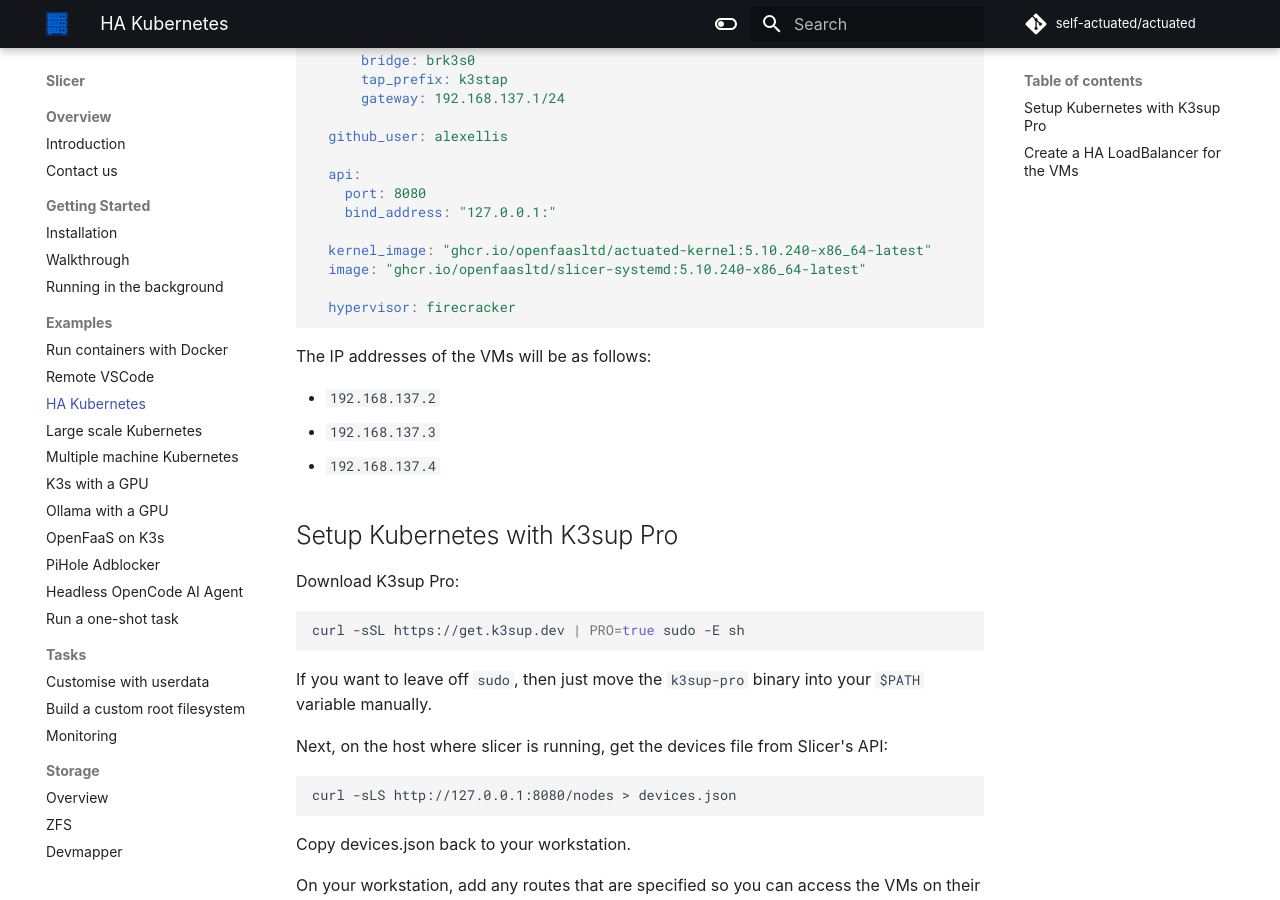
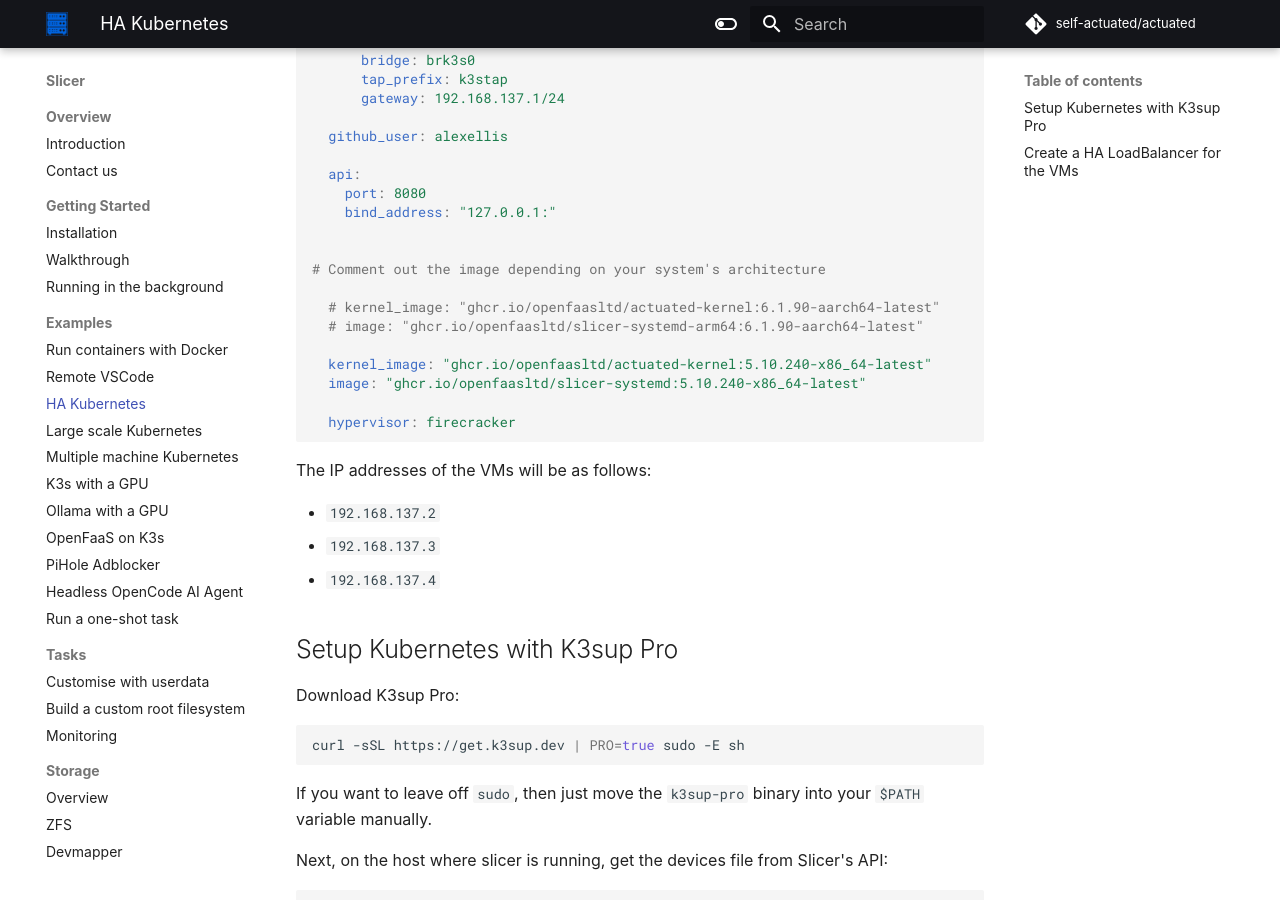
Before and after one commit to slicervm/docs.slicervm.com, an MkDocs documentation site: the page built from docs/examples/ha-k3s.md, in a window 1280 px wide and 900 px high, scrolled down 512 px. Built offline with MkDocs 1.6.1 and Material for MkDocs 9.7.7, drawn with Linux system fonts in a browser that asks for light colours; some web fonts are replaced; comment, search, counter and statistics services are not loaded.

Commit message:
Show arm images for K3s
Signed-off-by: Alex Ellis (OpenFaaS Ltd) <alexellis2@gmail.com>

```diff
--- a/docs/examples/ha-k3s.md
+++ b/docs/examples/ha-k3s.md
@@ -25,6 +25,12 @@
   api:
     port: 8080
     bind_address: "127.0.0.1:"
+
+
+# Comment out the image depending on your system's architecture
+
+  # kernel_image: "ghcr.io/openfaasltd/actuated-kernel:6.1.90-aarch64-latest"
+  # image: "ghcr.io/openfaasltd/slicer-systemd-arm64:6.1.90-aarch64-latest"
 
   kernel_image: "ghcr.io/openfaasltd/actuated-kernel:5.10.240-x86_64-latest"
   image: "ghcr.io/openfaasltd/slicer-systemd:5.10.240-x86_64-latest"
```
